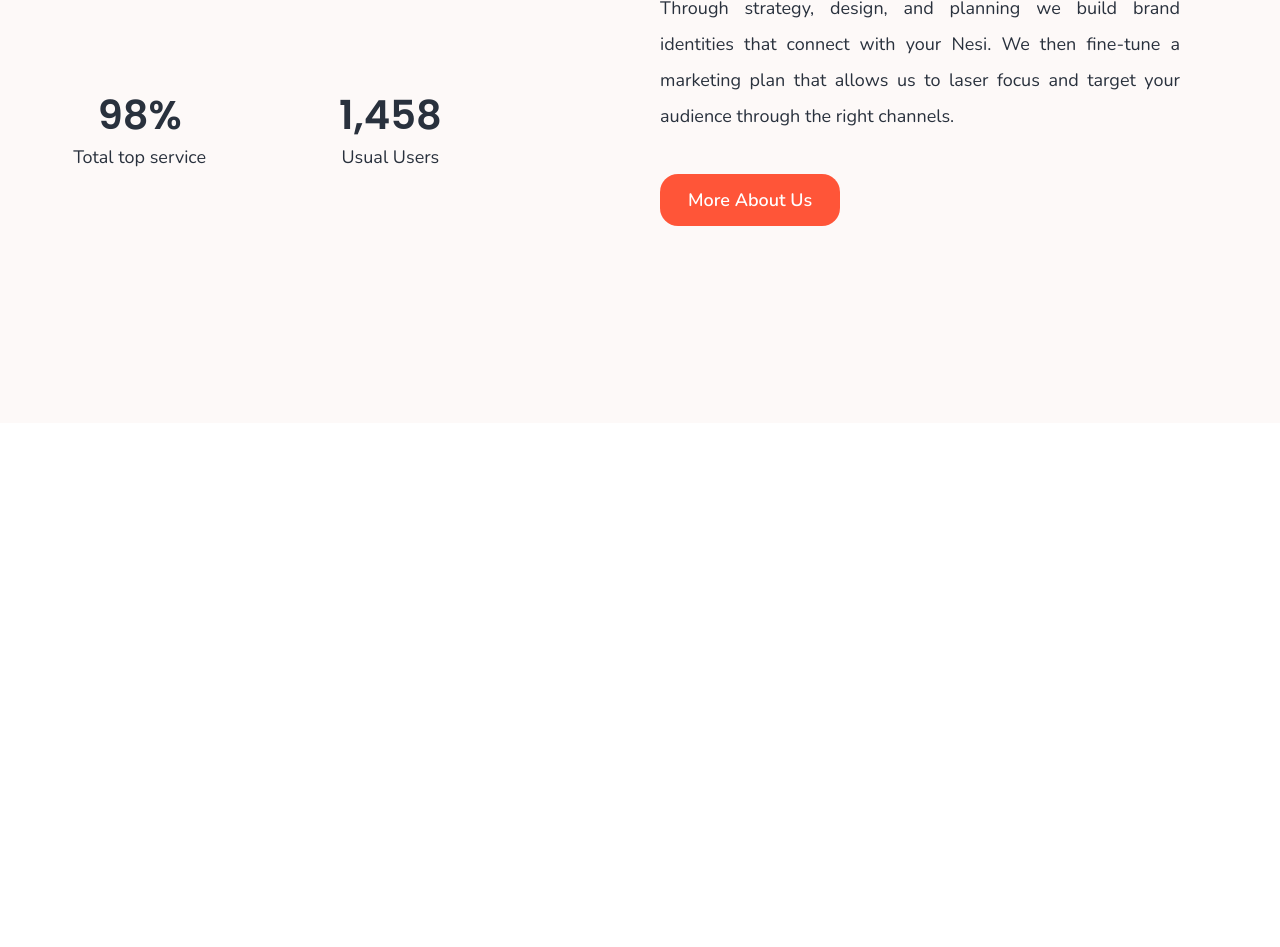
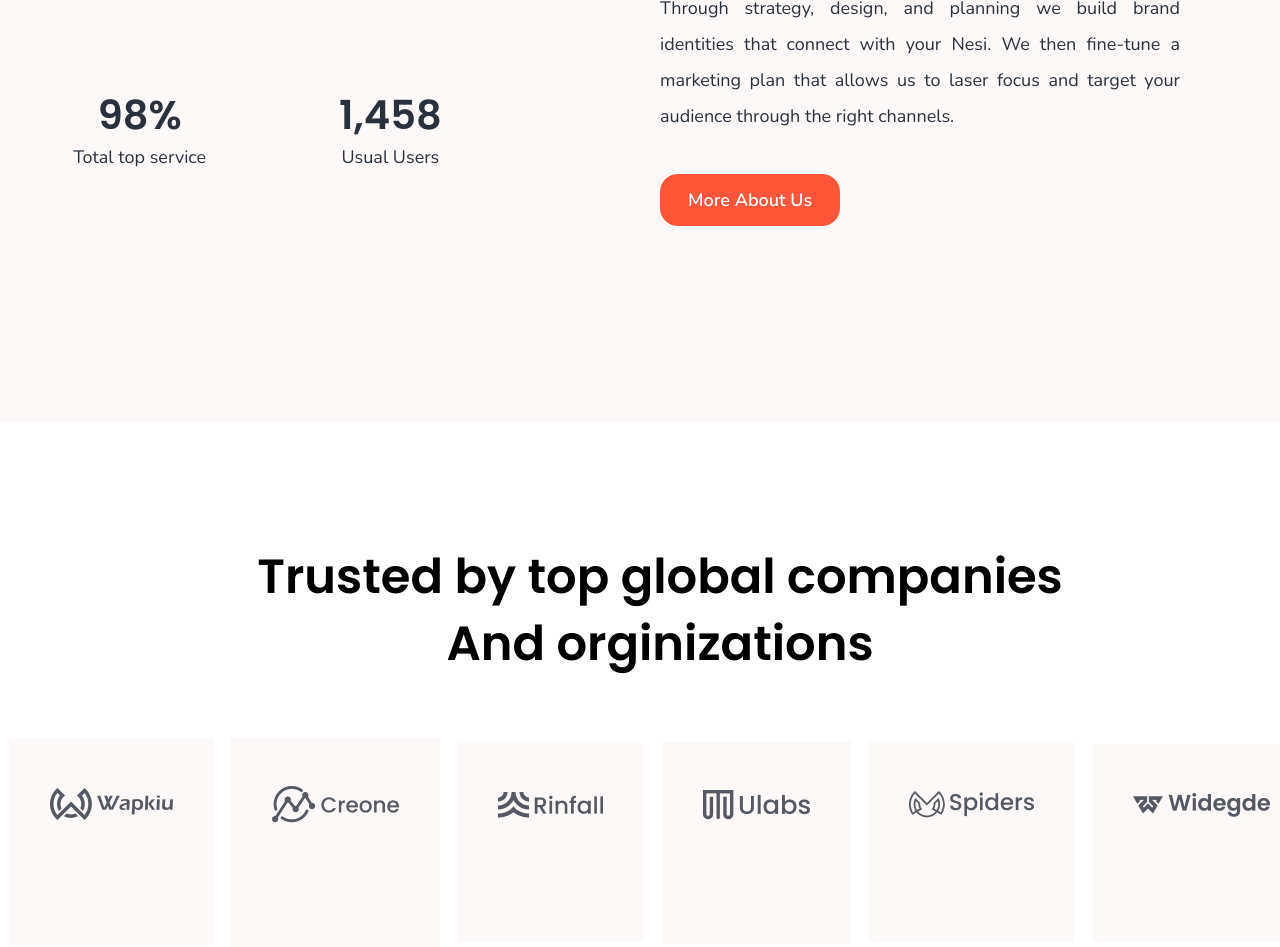
Before and after one commit to Farhan41/Innovate, a plain HTML site: page index.html in a window 1280 px wide. Shown: the part 3424-4371 px from the top of the page. Before the commit the page ends 3847 px from the top, so only its background shows below. Drawn offline with nearby package versions, Linux system fonts and the light colour scheme.

Commit message:
companies-part

```diff
--- a/css/style.css
+++ b/css/style.css
@@ -353,9 +353,7 @@ ul,li,a{
     font-weight: 400;
     color: var(--text-color);
 }
-#count .content{
 
-}
 #count .content h3{
     font-family: var(--secondary-text);
     font-size: 48px;
@@ -385,3 +383,33 @@ ul,li,a{
     padding: 14px 28px;
     border-radius: 18px;
 }
+
+/* companies part */
+#companies .container{
+    width: 1320px;
+}
+#companies h2{
+    text-align: center;
+    font-family: var(--secondary-text);
+    font-weight: 600;
+    font-size: 48px;
+    line-height: 67.2px;
+    padding-right: 216px;
+    padding-left: 216px;
+    padding-bottom: 60px;
+    padding-top: 120px;
+}
+#companies .companies-wrapper{
+    display: flex;
+    justify-content: space-around;
+    align-items: center;
+}
+
+#companies .companies-box{
+    display: flex;
+    align-items: center;
+    gap: 5px;
+    padding: 49px 41px ;
+    background-color: #FDF9F8;
+    padding-bottom: 120px;
+}
--- a/index.html
+++ b/index.html
@@ -219,5 +219,61 @@
             </div>
         </div>
     </section>
+    <!-- Companies -->
+    <section id="companies">
+        <div class="container">
+            <h2>Trusted by top global companies And orginizations</h2>
+            <div class="companies-wrapper">
+                <div class="companies-box">
+                    <a href="#">
+                        <img src="images/Vector1.png" alt="">
+                    </a>
+                    <a href="#">
+                        <img src="images/Group1.png" alt="">
+                    </a>
+                </div>
+                <div class="companies-box">
+                    <a href="#">
+                        <img src="images/Vector2.png" alt="">
+                    </a>
+                    <a href="#">
+                        <img src="images/Group2.png" alt="">
+                    </a>
+                </div>
+                <div class="companies-box">
+                    <a href="#">
+                        <img src="images/Vector3.png" alt="">
+                    </a>
+                    <a href="#">
+                        <img src="images/Group3.png" alt="">
+                    </a>
+                </div>
+                <div class="companies-box">
+                    <a href="#">
+                        <img src="images/Vector4.png" alt="">
+                    </a>
+                    <a href="#">
+                        <img src="images/Group4.png" alt="">
+                    </a>
+                </div>
+                <div class="companies-box">
+                    <a href="#">
+                        <img src="images/Vector5.png" alt="">
+                    </a>
+                    <a href="#">
+                        <img src="images/Group5.png" alt="">
+                    </a>
+                </div>
+                <div class="companies-box">
+                    <a href="#">
+                        <img src="images/Vector6.png" alt="">
+                    </a>
+                    <a href="#">
+                        <img src="images/Group6.png" alt="">
+                    </a>
+                </div>
+            </div>
+        </div>
+    </section>
 </body>
 </html>
```
Also changed, not shown: images/Group1.png (added), images/Group2.png (added), images/Group3.png (added), images/Group4.png (added), images/Group5.png (added), images/Group6.png (added), images/Vector1.png (added), images/Vector2.png (added), images/Vector3.png (added), images/Vector4.png (added), images/Vector5.png (added), images/Vector6.png (added).
